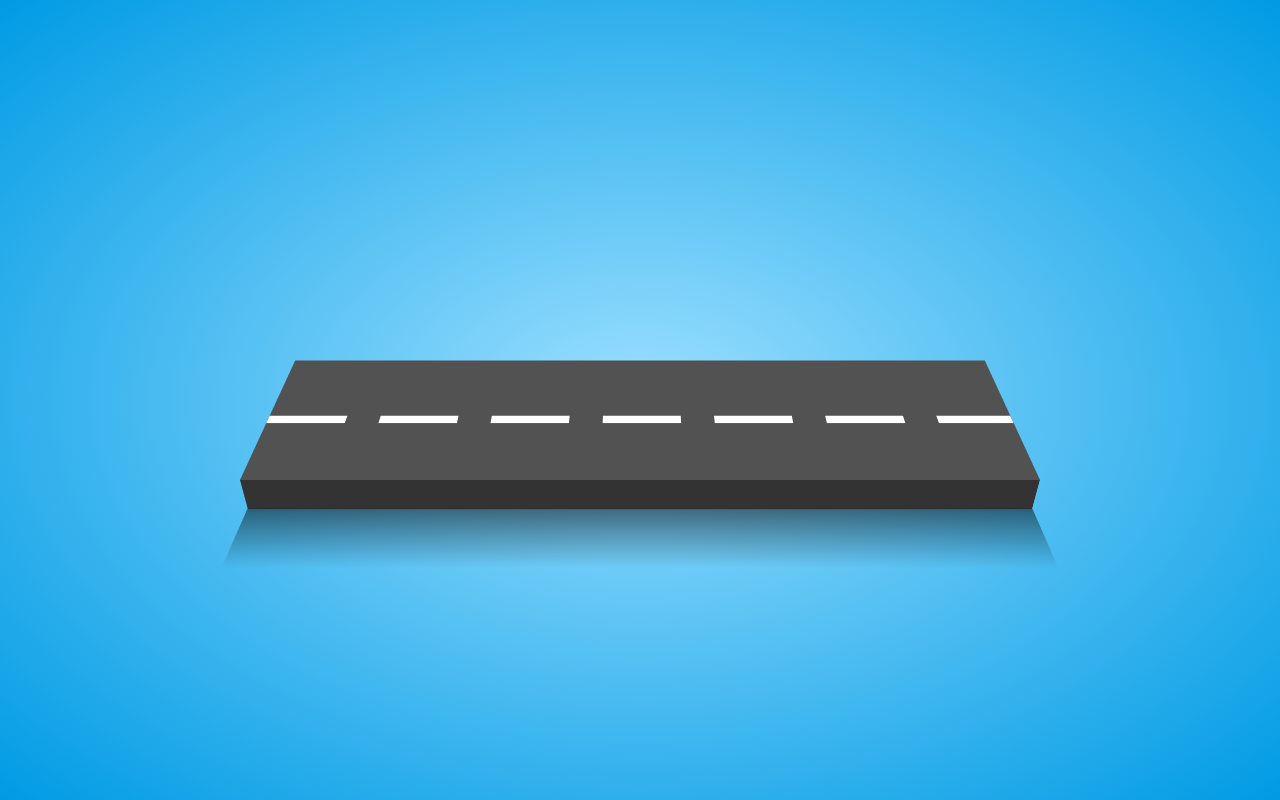
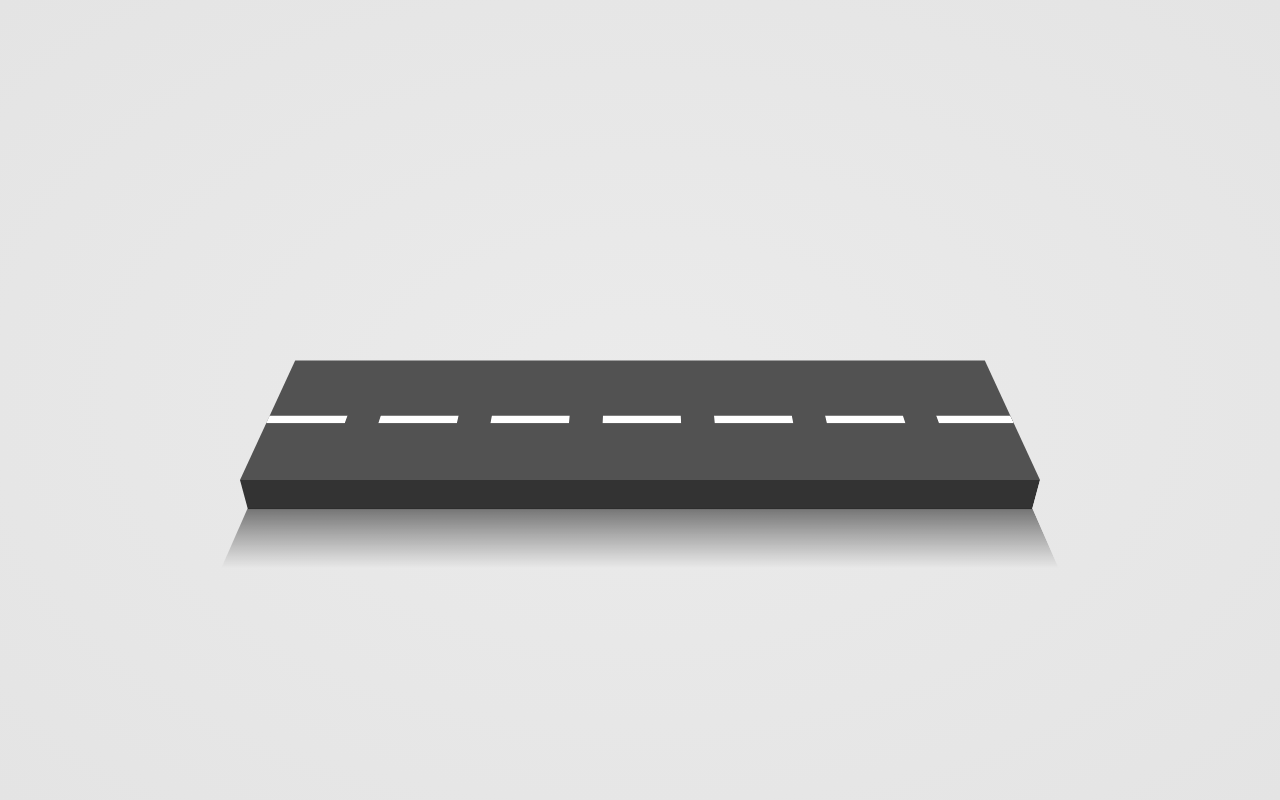
Before and after one commit to BrunoSSantana/30diasDeCSS, a plain HTML site: page Challenges/challenge07/index.html in a window 1280 px wide. Drawn offline with Linux system fonts and the light colour scheme.

Commit message:
:heavy_plus_sign:

```diff
--- a/Challenges/challenge07/style.css
+++ b/Challenges/challenge07/style.css
@@ -11,7 +11,7 @@ body {
   justify-content: center;
   align-items: center;
   min-height: 100vh;
-  background: radial-gradient(#9bdfff, #009be4);
+  background: radial-gradient(#ebebeb, #e4e4e4);
 }
 
 .infinity {
```
Also changed, not shown: screenshots/challenge07.gif (added), 1 other file.
